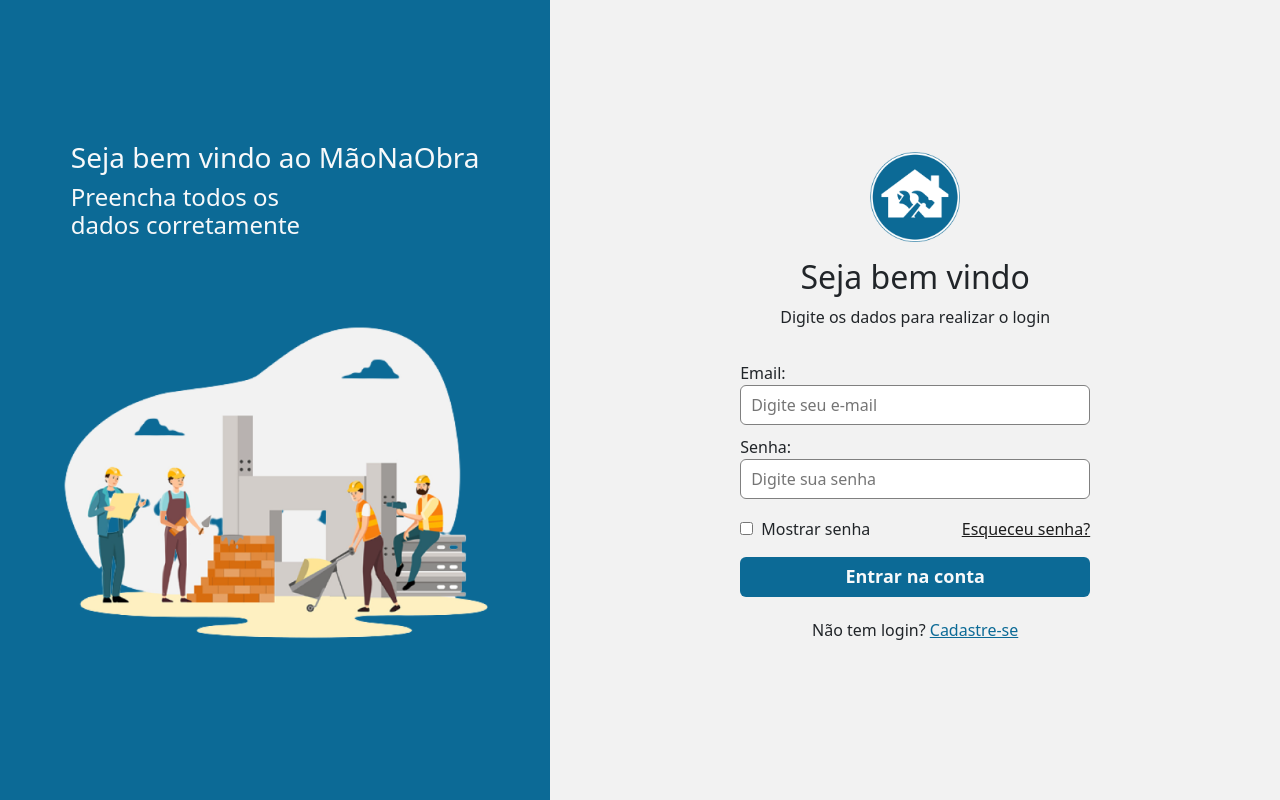
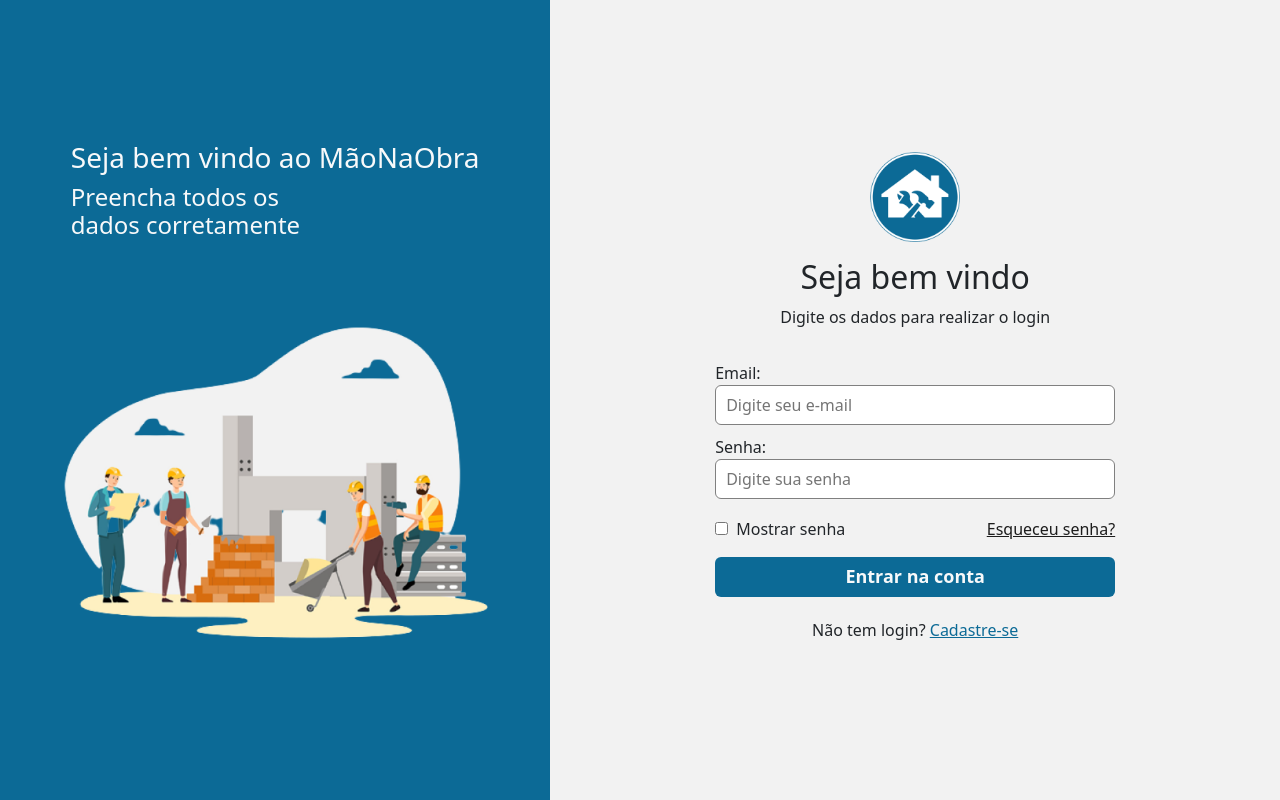
Before and after one commit to MaoNaObraa/MaoNaObra, a React (Vite) app: page / in a window 1280 px wide. Built offline with nearby package versions, Linux system fonts and the light colour scheme.

Commit message:
fix: input width

```diff
--- a/src/components/input/Input.css
+++ b/src/components/input/Input.css
@@ -7,6 +7,5 @@
 }
 
 #input-group{
-    width: 350px;
     margin-bottom: 10px;
 }
--- a/src/pages/Login/login.css
+++ b/src/pages/Login/login.css
@@ -11,6 +11,10 @@ main{
 
 #form-login{
     flex: 1;
+}
+
+form#forms-login{
+    width: 400px;
 }
 
 #esqueceu-senha a{
--- a/src/pages/Login/login.jsx
+++ b/src/pages/Login/login.jsx
@@ -27,7 +27,7 @@ function Login() {
               </div>
             </div>
 
-            <form action="" className='mt-3'>
+            <form action="" className='mt-3' id="forms-login">
               <Input id='email' label="Email:" type="email" nome='email' placeholder="Digite seu e-mail"/>
               <Input id='senha' label="Senha:" type="password" nome='senha' placeholder="Digite sua senha"/>
             </form>
```
